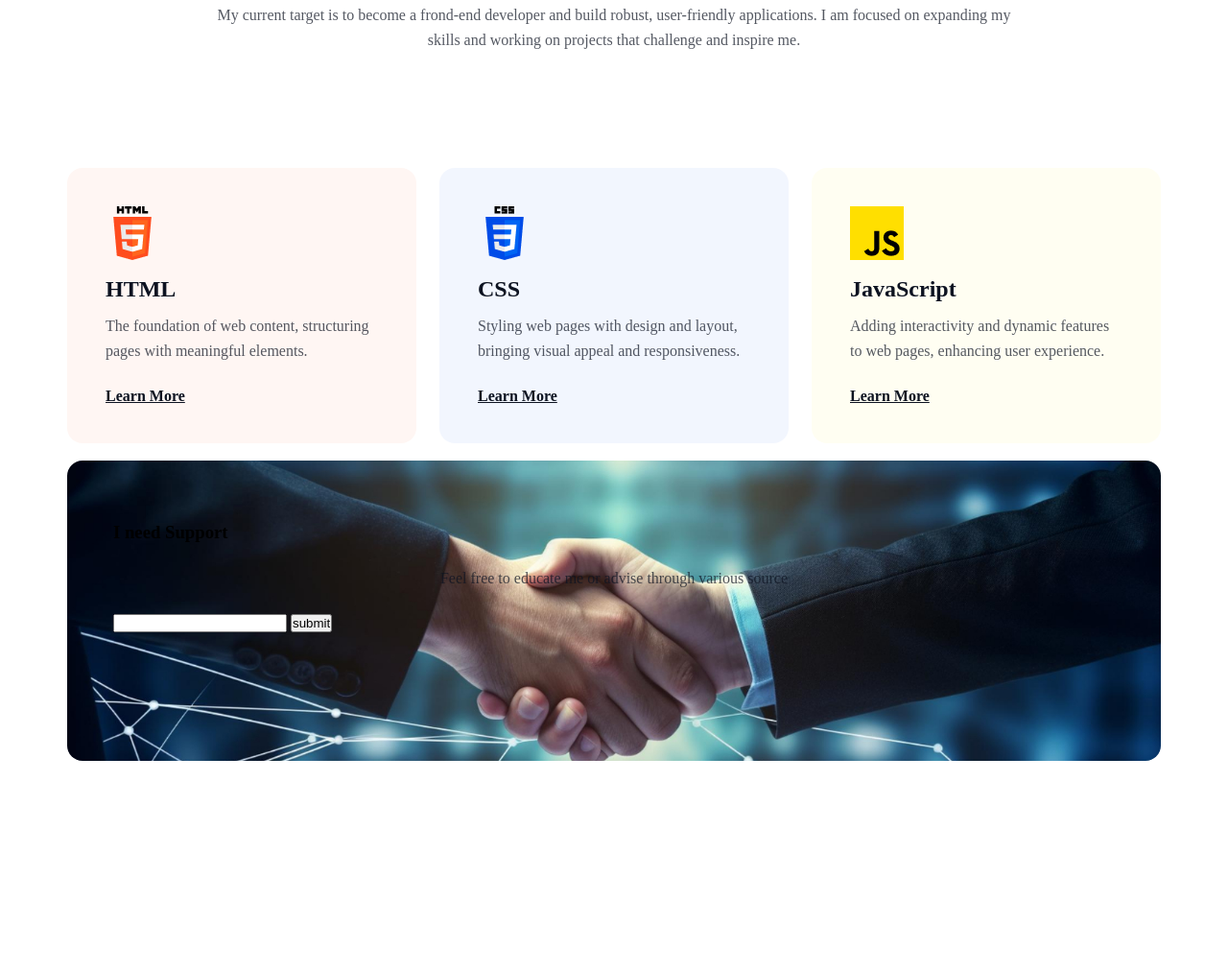
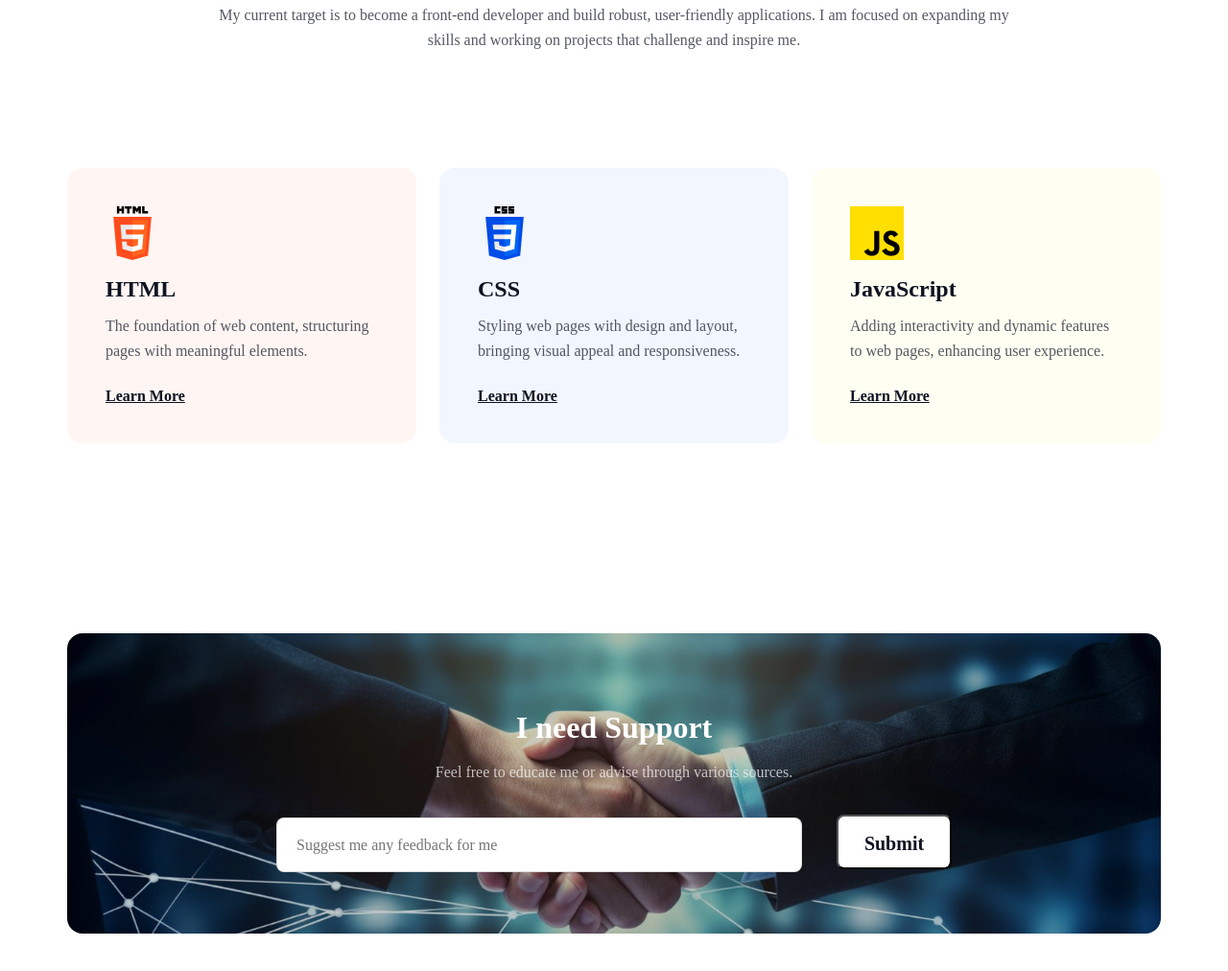
Before and after one commit to rmoon187/ASS-01-solution, a plain HTML site: page index.html in a window 1280 px wide. Shown: the part 3395-4407 px from the top of the page at 96% size. Before the commit the page ends 4237 px from the top, so only its background shows below. Drawn offline with Linux system fonts and the light colour scheme; a web font is replaced by a local one.

Commit message:
support sec added

```diff
--- a/index.html
+++ b/index.html
@@ -86,13 +86,13 @@
             </div>
         </section>
 
+
             <!-- target sec -->
             <section class="target">
                 <div class="target-text">
                     <h2 class="sec-title">My Current Target</h2>
-                <p class="sec-des">My current target is to become a frond-end developer and build robust, user-friendly applications. I am focused on expanding my skills and working on projects that challenge and inspire me.</p>
+                    <p class="sec-des">My current target is to become a front-end developer and build robust, user-friendly applications. I am focused on expanding my skills and working on projects that challenge and inspire me.</p>
                 </div>
-
                 <div class="card-container">
                     <div class="card card1">
                         <img src="assets/html.png" alt="">
@@ -112,17 +112,23 @@
                         <p class="card-des"> Adding interactivity and dynamic features to web pages, enhancing user experience.</p>
                         <a href="#">Learn More</a>
                     </div>
-
                 </div>
             </section>
 
             <!-- support sec -->
             <section class="support">
-            <h3>I need Support</h3>
-            <p class="sec-des">Feel free to educate me or advise through various source</p>
-            <input type="text" name="" id="">
-            <input type="submit" value="submit">
+                <div class="support-text">
+                    <h3 class="support-title">I need Support</h3>
+                    <p class="support-des">Feel free to educate me or advise through various sources.</p>
+                </div>
+                <div class="support-form">
+                    <input type="text" name="support" placeholder="Suggest me any feedback for me" id="support">
+                    <input type="submit"  value="Submit">
+                </div>
+
             </section>
+
+
     </main>
 </body>
 
--- a/main.css
+++ b/main.css
@@ -210,14 +210,13 @@ iframe {
 /* target sec */
 .target {
     width: 1140px;
-    height: 460px;
     display: flex;
     flex-direction: column;
     justify-content: flex-start;
     align-items: center;
     padding: 0px;
-    margin: 150px auto
-
+    margin: 150px auto;
+    position: relative;
 }
 
 .target-text {
@@ -294,16 +293,85 @@ iframe {
 
 }
 
+
+/* support sec */
 .support {
     border-radius: 16px;
-    background: rgba(0, 0, 0, 0.2), rgba(0, 0, 0, 0.2), rgba(0, 0, 0, 0.2);
+    background: rgba(0, 0, 0, 0.2);
+    background-blend-mode: overlay;
     width: 1140px;
     height: 313px;
-    padding: 64px 48px 64px 48px;
+    padding: 64px 48px;
     background-image: url("assets/handshake.jpg");
     background-size: cover;
     background-position: center;
     background-repeat: no-repeat;
-    margin: 49px auto;
+    margin: 100px auto;
+    position: relative;
+    z-index: 1;
+    clear: both;
+    display: flex;
+    flex-direction: column;
+    align-items: center;
+    justify-content: space-between;
+}
+
+.support-title {
+    color: rgb(255, 255, 255);
+    font-family: "Azeret Mono";
+    font-size: 32px;
+    font-weight: 700;
+    line-height: 36px;
+    letter-spacing: 0%;
+    text-align: center;
+    margin: 16px 0px;
+}
+
+.support-des {
+    color: rgb(255, 255, 255);
+    font-family: "Azeret Mono";
+    font-size: 16px;
+    font-weight: 400;
+    line-height: 26px;
+    letter-spacing: 0%;
+    text-align: center;
+    opacity: 0.7;
 
 }
+
+input[type="text"] {
+    box-sizing: border-box;
+    border: 1px solid rgba(13, 19, 33, 0.15);
+    border-radius: 8px;
+    background: rgb(255, 255, 255);
+    width: 548px;
+    height: 57px;
+    padding: 19px 20px 19px 20px;
+    margin: 0px 16px;
+}
+
+input[placeholder] {
+    color: rgba(13, 19, 33, 0.4);
+    font-family: "Azeret Mono";
+    font-size: 16px;
+    font-weight: 400;
+    line-height: 19px;
+    letter-spacing: 0%;
+    text-align: left;
+}
+
+input[type="submit"] {
+    border-radius: 8px;
+    background: rgb(255, 255, 255);
+    width: 120px;
+    height: 57px;
+    padding: 17px 20px 17px 20px;
+    margin: 0px 16px;
+    color: rgb(13, 19, 33);
+    font-family: "Azeret Mono";
+    font-size: 20px;
+    font-weight: 600;
+    line-height: 23px;
+    letter-spacing: 0%;
+    text-align: center;
+}
```
Lines whose indentation alone changed are shown as unchanged.
